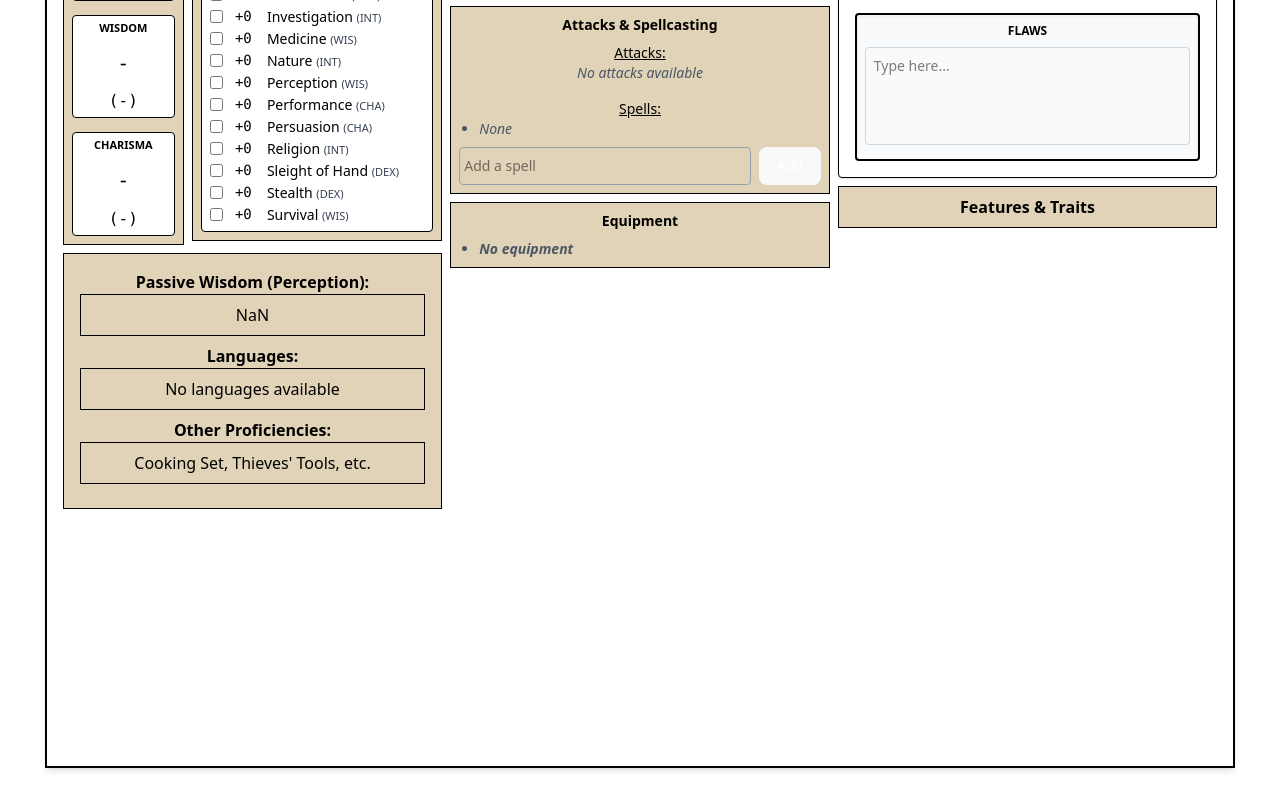
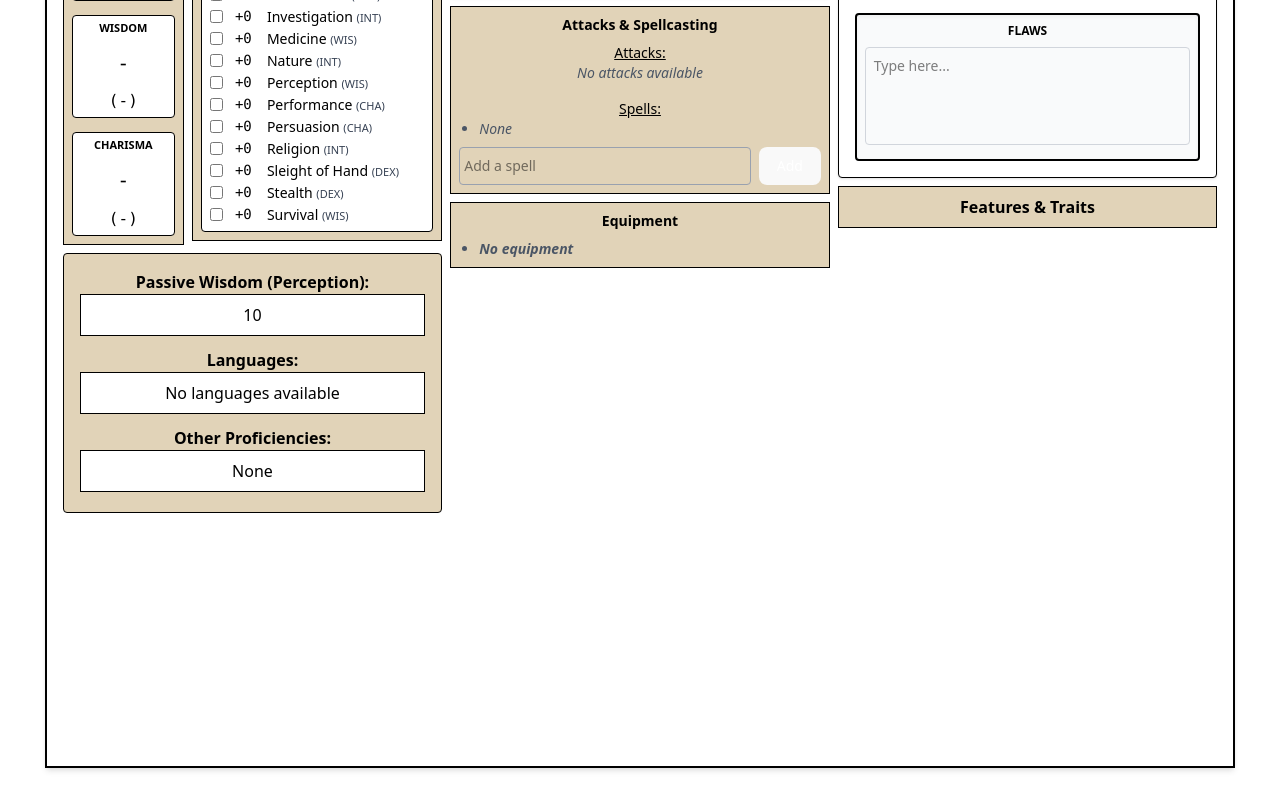
Before and after one commit to MarshaZeldenrust/FED, a React (Vite) app in the folder dnd-character-generator/: page / in a window 1280 px wide. Shown: the part 948-1748 px from the top of the page. Built offline with nearby package versions, Linux system fonts and the light colour scheme.

Commit message:
passive perception berekening toegevoegd, had ook automatisch proficiencies berekening geprobeerd toe te voegen, maar dat is een struggle, dus laat ik voor nu even, misschien kom ik daar later bij terug

```diff
--- a/dnd-character-generator/src/components/CharacterSheet.jsx
+++ b/dnd-character-generator/src/components/CharacterSheet.jsx
@@ -120,7 +120,14 @@ for (const item of equipmentData.starting_equipment) {
       <SkillsETC stats={stats} />
     </div>
   </div>
-  <PerceptionProficiencies />
+  <PerceptionProficiencies
+  wisdomScore={stats.wisdom}
+  isProficientInPerception={character.proficiencies?.includes("Perception")}
+  proficiencyBonus={character.proficiencyBonus || 2}
+  languages={character.languages || []}
+  otherProficiencies={character.proficiencies || []}
+/>
+
 </div>
 
   {/* Middle column: 1/3 */}
--- a/dnd-character-generator/src/components/PerceptionProficiencies.jsx
+++ b/dnd-character-generator/src/components/PerceptionProficiencies.jsx
@@ -1,38 +1,49 @@
 import { useState, useEffect } from 'react';
 
-export function PerceptionProficiencies({ wisdomScore, languages = [] }) {
-  const [passivePerception, setPassivePerception] = useState(0);
+export function PerceptionProficiencies({
+  wisdomScore,
+  isProficientInPerception = false,
+  proficiencyBonus = 0,
+  languages = [],
+  otherProficiencies = [],
+}) {
+  const [passivePerception, setPassivePerception] = useState(10);
 
-  // Bereken de Passive Perception op basis van de Wisdom score
   useEffect(() => {
-    const wisMod = Math.floor((wisdomScore - 10) / 2);
-    const calculatedPassivePerception = 10 + wisMod;
-    setPassivePerception(calculatedPassivePerception);
-  }, [wisdomScore]);
+    if (typeof wisdomScore === 'number') {
+      const wisdomModifier = Math.floor((wisdomScore - 10) / 2);
+      const calculated = 10 + wisdomModifier + (isProficientInPerception ? proficiencyBonus : 0);
+
+      console.log("📊 Berekening Passive Perception:");
+      console.log(` - Wisdom Score: ${wisdomScore}`);
+      console.log(` - Wisdom Modifier: ${wisdomModifier}`);
+      console.log(` - Proficient in Perception: ${isProficientInPerception}`);
+      console.log(` - Proficiency Bonus: ${proficiencyBonus}`);
+      console.log(`✅ Passive Perception = ${calculated}`);
+      console.log('-----------------------------');
+
+      setPassivePerception(calculated);
+    }
+  }, [wisdomScore, isProficientInPerception, proficiencyBonus]);
 
   return (
-    <div className="p-4 bg-[#e1d3b8] border border-black">
-      <div className="mb-2">
+    <div className="p-4 bg-[#e1d3b8] border border-black rounded">
+      <div className="mb-3">
         <strong>Passive Wisdom (Perception):</strong>
-        <div className="border p-2 text-center">{passivePerception}</div>
+        <div className="border p-2 text-center bg-white">{passivePerception}</div>
       </div>
 
-      <div className="mb-2">
+      <div className="mb-3">
         <strong>Languages:</strong>
-        <div className="border p-2">
-          {languages.length > 0 ? (
-            languages.join(', ')
-          ) : (
-            <span>No languages available</span>
-          )}
+        <div className="border p-2 bg-white">
+          {languages.length > 0 ? languages.join(', ') : <span>No languages available</span>}
         </div>
       </div>
 
-      <div className="mb-2">
+      <div className="mb-1">
         <strong>Other Proficiencies:</strong>
-        <div className="border p-2">
-          {/* Voeg hier je andere proficiencies toe */}
-          <span>Cooking Set, Thieves' Tools, etc.</span>
+        <div className="border p-2 bg-white">
+          {otherProficiencies.length > 0 ? otherProficiencies.join(', ') : <span>None</span>}
         </div>
       </div>
     </div>
```
